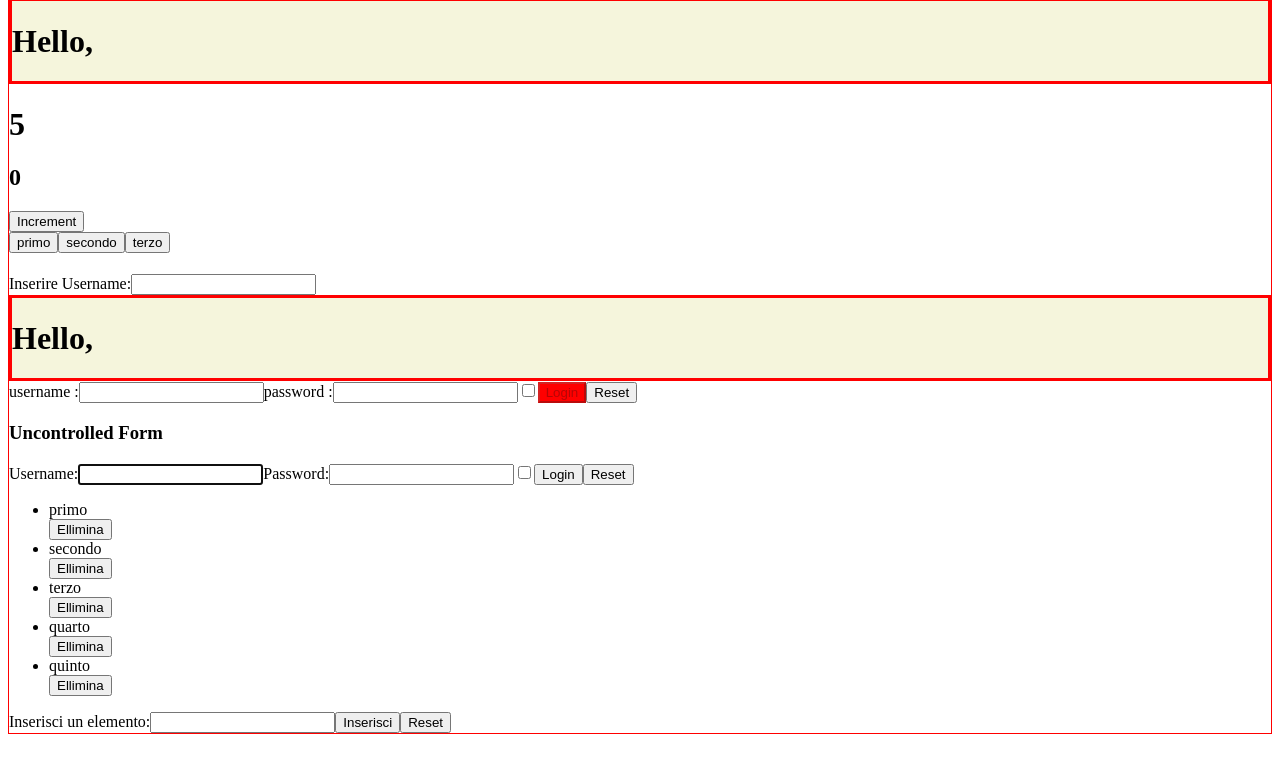
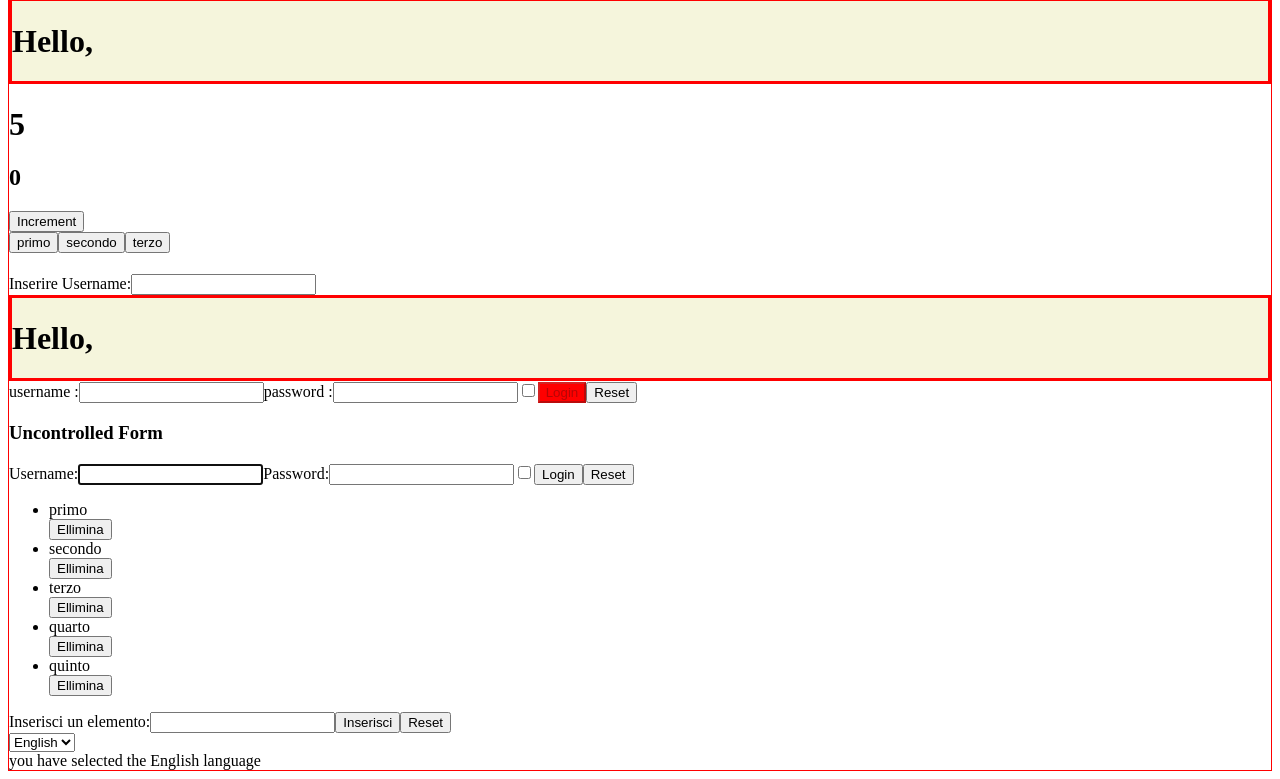
Before and after one commit to MuciFrancesco/react-exercises, a React (Create React App) app: page / in a window 1280 px wide. Shown: the part 183-962 px from the top of the page. Before the commit the page ends 925 px from the top, so only its background shows below. Built offline with nearby package versions, Linux system fonts and the light colour scheme.

Commit message:
context-01

```diff
--- a/src/App.js
+++ b/src/App.js
@@ -1,4 +1,4 @@
-import React, { Component } from "react";
+import React, { Component, createContext } from "react";
 import Container from "./Container";
 import Hello from "./Hello";
 import Welcome from "./Welcome";
@@ -9,8 +9,18 @@ import { InteractiveWelcome } from "./InteractiveWelcome";
 import Login from "./Login";
 import UncontrolledLogin from "./UncontrolledLogin";
 import ToDoList from "./ToDoList";
+import LanguageContext from "./LanguageContext";
+import DisplayLanguages from "./DisplayLanguages";
 
 export class App extends Component {
+  state = {
+    language: "en",
+  };
+  languageChange = (event) => {
+    this.setState({
+      language: event.target.value,
+    });
+  };
   render() {
     return (
       <div>
@@ -46,6 +56,14 @@ export class App extends Component {
               );
             }}
           />
+
+          <LanguageContext.Provider value={this.state.language}>
+            <select value={this.state.language} onChange={this.languageChange}>
+              <option value='en'>English</option>
+              <option value='it'>Italiano</option>
+            </select>
+            <DisplayLanguages />
+          </LanguageContext.Provider>
         </Container>
       </div>
     );
--- /dev/null
+++ b/src/DisplayLanguages.js
@@ -0,0 +1,24 @@
+import React, { Component } from "react";
+import LanguageContext from "./LanguageContext";
+
+export class DisplayLanguages extends Component {
+  render() {
+    return (
+      <div>
+        <LanguageContext.Consumer>
+          {(language) => {
+            console.log(language);
+            return (
+              <div>
+                {language === "it"
+                  ? "Hai selezionato la lingua italiana"
+                  : "you have selected the English language"}
+              </div>
+            );
+          }}
+        </LanguageContext.Consumer>
+      </div>
+    );
+  }
+}
+export default DisplayLanguages;
--- /dev/null
+++ b/src/LanguageContext.js
@@ -0,0 +1,3 @@
+import { createContext } from "react";
+const LanguageContext = createContext("en");
+export default LanguageContext;
```
